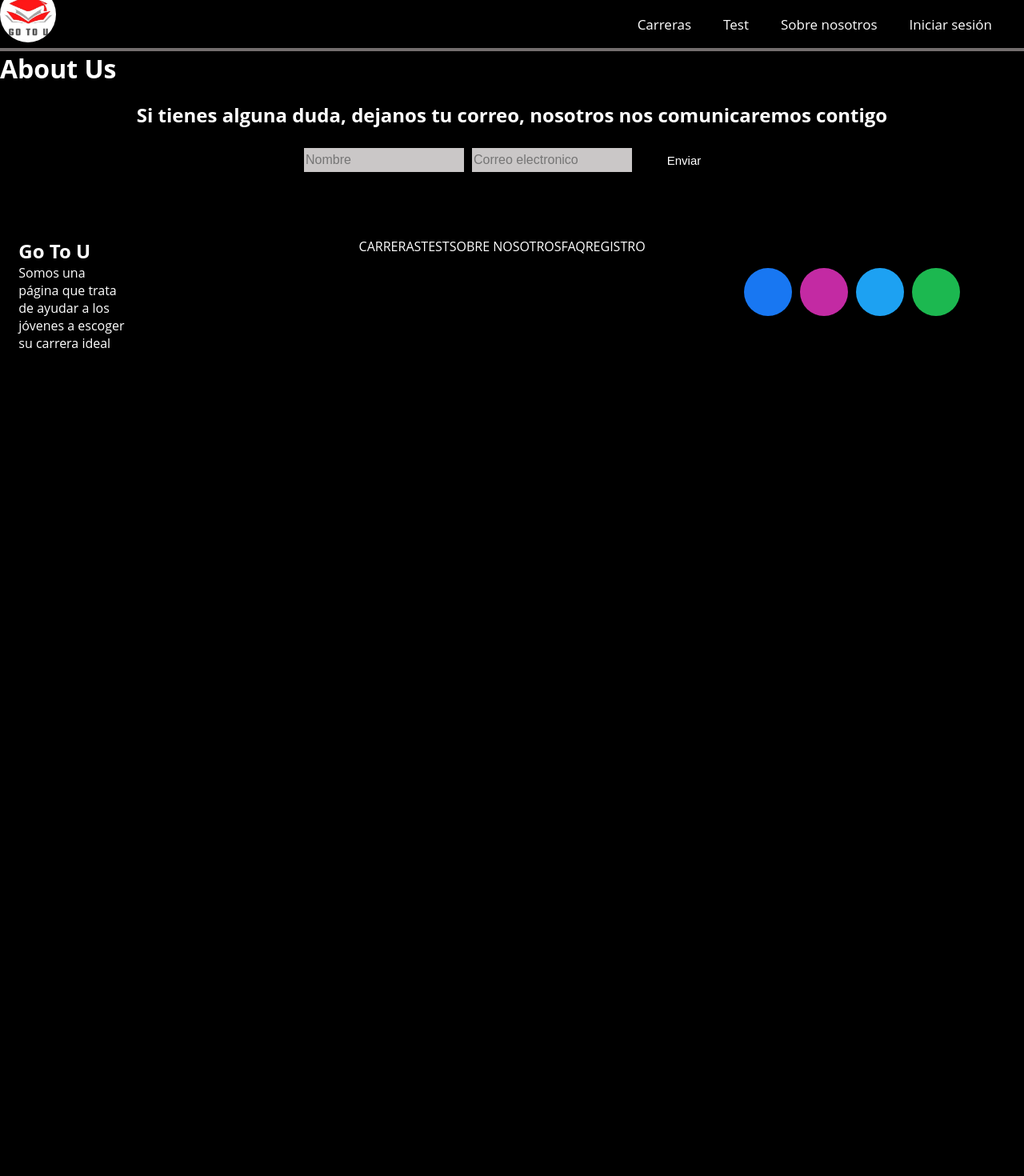
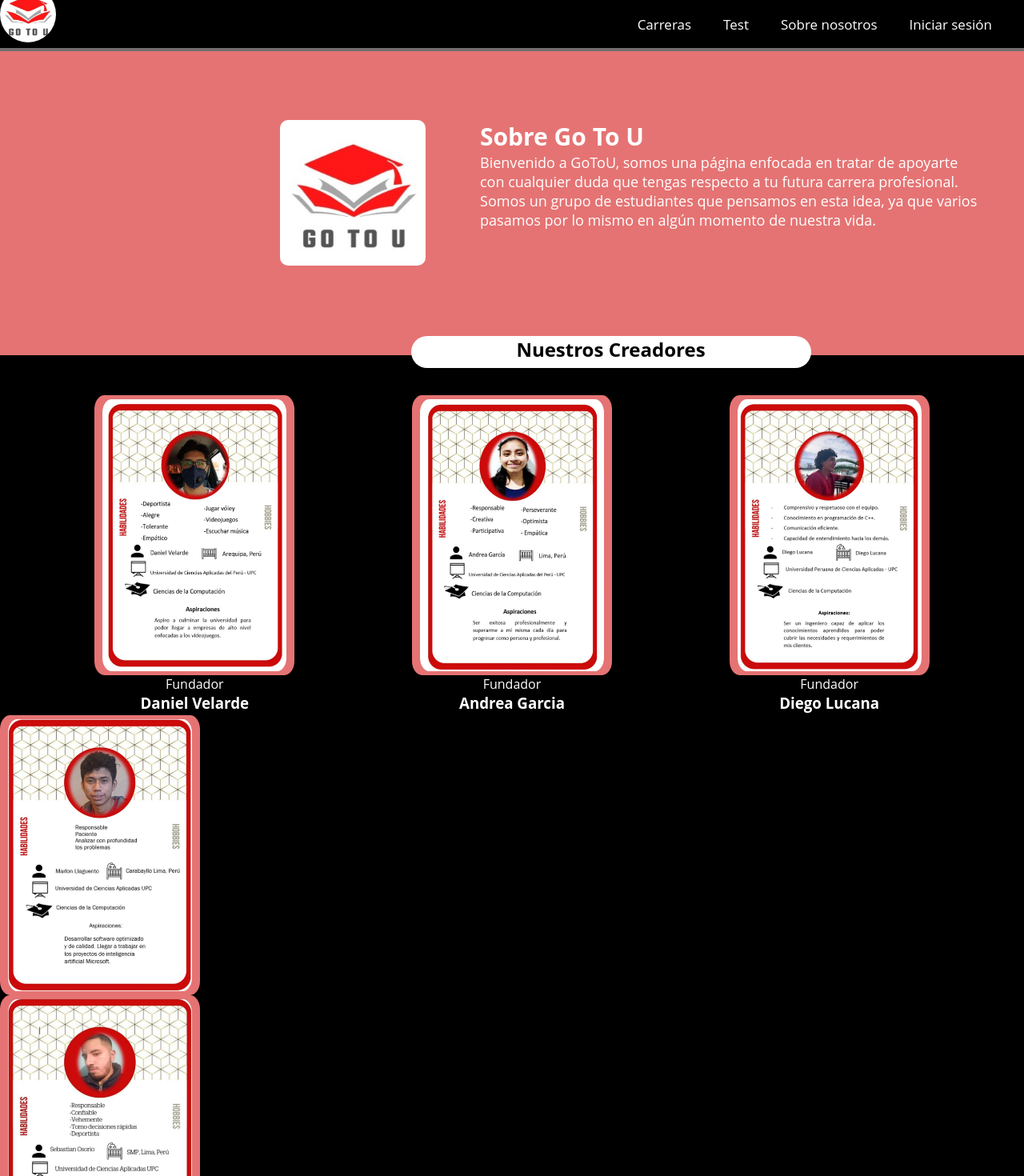
Before and after one commit to Dan1v/Gotou, a React (Vite) app: page /sobre-nosotros in a window 1280 px wide. Shown: the top 1470 px of the page at 80% size. Before the commit the page ends 800 px from the top, so only its background shows below. Built offline with nearby package versions, Linux system fonts and the light colour scheme.

Commit message:
Update Aboutus.jsx

```diff
--- a/src/pages/Aboutus.jsx
+++ b/src/pages/Aboutus.jsx
@@ -1,9 +1,87 @@
 import React from "react";
-
+<link rel="stylesheet" href="https://stackpath.bootstrapcdn.com/font-awesome/4.7.0/css/font-awesome.min.css"></link>
+import Loguito from "../assets/images/Loguito.jpeg";
+import Dani from "../assets/images/Daniel Velarde.jpeg";
+import Andrea from "../assets/images/Andrea.jpeg";
+import Diego from "../assets/images/Diego.jpeg";
+import Marlon from "../assets/images/Marlon.jpeg";
+import Sebastian from "../assets/images/Sebastian.jpeg";
 const AboutUs = () => {
   return (
     <>
-      <h1>About Us</h1>
+
+        <section className="Gotou">
+            <img className="Logo_about" src={Loguito} alt="GoToU Logo"/>
+              <div className="parrafo1">
+                <h1>Sobre Go To U</h1>
+                <p id="p1">Bienvenido a GoToU, somos una página enfocada en tratar de apoyarte</p>
+                <p id="p1">con cualquier duda que tengas respecto a tu futura carrera profesional.</p>
+                <p id="p1">Somos un grupo de estudiantes que pensamos en esta idea, ya que varios </p>
+                <p id="p1">pasamos por lo mismo en algún momento de nuestra vida.</p>
+              </div>
+        </section>
+
+      <section className="Participantes">
+            <h1 className="t1">Nuestros Creadores</h1>
+            <div className="Integrantes">
+                <div className="creador">
+                    <img alt= "Daniel" src={Dani}/>
+                    <div className="texto_integrantes">
+                        <p>Fundador</p>
+                        <h3>Daniel Velarde</h3>
+                        <ul className="Redes_Sociales">
+                            <li className="Boton_RS"><a href="#" class="fa fa-facebook"></a></li>
+                            <li className="Boton_RS"><a href="#" class="fa fa-twitter"></a></li>
+                        </ul>
+                    </div>
+                </div>
+                <div className="creador">
+                    <img alt="Andrea" src={Andrea}/>
+                    <div className="texto_integrantes">
+                        <p>Fundador</p>
+                        <h3>Andrea Garcia</h3>
+                        <ul className="Redes_Sociales">
+                            <li className="Boton_RS"><a href="#" className="fa fa-facebook"></a> <i className="fa fa-facebook"></i></li>
+                            <li className="Boton_RS"><a href="#" className="fa fa-twitter"></a></li>
+                        </ul>
+                    </div>
+                </div>
+                <div className="creador">
+                    <img alt= "Diego" src={Diego}/>
+                    <div className="texto_integrantes"/>
+                        <p>Fundador</p>
+                        <h3>Diego Lucana</h3>
+                        <ul className="Redes_Sociales">
+                            <li className="Boton_RS"><a href="#" className="fa fa-facebook"></a></li>
+                            <li className="Boton_RS"><a href="#" className="fa fa-twitter"></a></li>
+                        </ul>
+                    </div>
+                </div>
+                <div className="creador">
+                    <img alt="Marlon Foto" src={Marlon}/>
+                    <div className="texto_integrantes">
+                        <p>Fundador</p>
+                        <h3>Marlon Llaguento</h3>
+                        <ul className="Redes_Sociales">
+                            <li className="Boton_RS"><a href="#" className="fa fa-facebook"></a></li>
+                            <li className="Boton_RS"><a href="#" className="fa fa-twitter"></a></li>
+                        </ul>
+                    </div>
+                </div>
+                <div className="creador">
+                    <img alt="Sebastian"src={Sebastian}/>
+                    <div className="texto_integrantes">
+                        <p>Fundador</p>
+                        <h3>Sebastian Osorio</h3>
+                        <ul className="Redes_sociales">
+                            <li className="Boton_RS"><a href="#" className="fa fa-facebook"></a></li>
+                            <li className="Boton_RS"><a href="#" className="fa fa-twitter"></a></li>
+                        </ul>
+                    </div>
+                </div>
+        </section>
+
+
     </>
   );
 };
```
